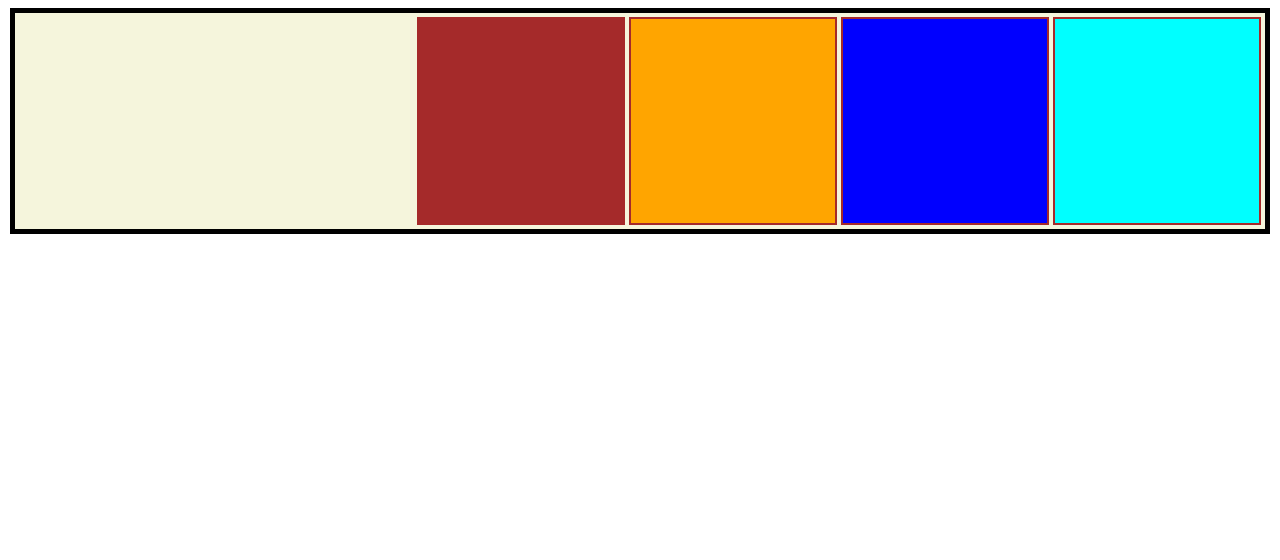
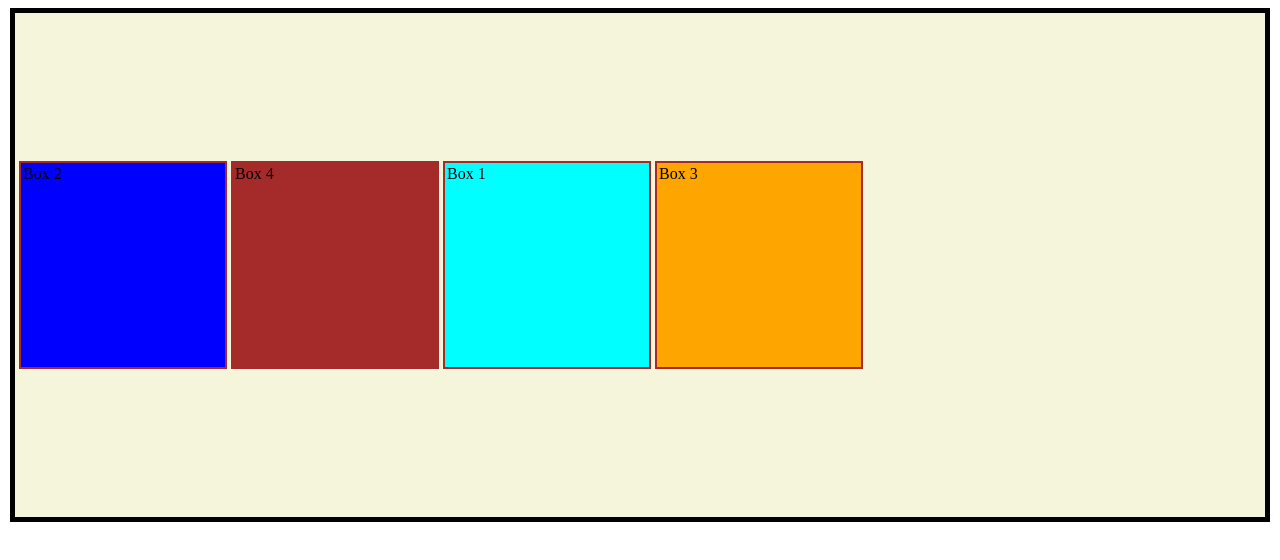
Before and after one commit to AyUsH-LeE/Web_Dev, a plain HTML site: page CSS/08_flex_box.html in a window 1280 px wide. Drawn offline with Linux system fonts and the light colour scheme.

Commit message:
Flex_Box

```diff
--- a/CSS/08_flex_box.html
+++ b/CSS/08_flex_box.html
@@ -8,6 +8,7 @@
 
 
         .container{
+            height: 500px;
             background-color: beige;
             border: 5px solid black;
             margin: 2px;
@@ -19,13 +20,31 @@
             /* flex-direction: row; */
 
 
-            /* flex-wrap: wrap; */
+            flex-wrap: wrap;
             /* flex-wrap: nowrap; */
             /* flex-wrap: wrap-reverse; */
 
 
-            /* flex-flow: The flex-flow property is a shorthand property for flex-direction flex-wrap */
-            flex-flow: row-reverse wrap-reverse;
+            /* shorthand property for flex-direction flex-wrap */
+            /* flex-flow: row-reverse wrap-reverse; */
+
+
+            /* justify-content: center; */
+            justify-content: start;
+            /* justify-content: end; */
+            /* justify-content: space-between; */
+            /* justify-content: space-around; */
+            /* justify-content: space-evenly; */
+
+
+            /* align-items: center; */
+            align-items: start;
+            /* align-items: end; */
+            /* align-items: stretch; */
+
+            /* prevents space betweenthe ojects */
+            /* align-content: start; */
+            align-content: center;
         }
 
 
@@ -38,12 +57,14 @@
         }
         #box1{
             background-color: aqua;
+            order: 10;
         }
         #box2{
             background-color: blue;
         }
         #box3{
             background-color: orange;
+            order: 20;
         }
         #box4{
             background-color: brown;
@@ -52,10 +73,10 @@
 </head>
 <body>
     <div class="container">
-        <div class="box" id="box1"></div>
-        <div class="box" id="box2"></div>
-        <div class="box" id="box3"></div>
-        <div class="box" id="box4"></div>
+        <div class="box" id="box1">Box 1</div>
+        <div class="box" id="box2">Box 2</div>
+        <div class="box" id="box3">Box 3</div>
+        <div class="box" id="box4">Box 4</div>
     </div>
 </body>
 </html>
```
